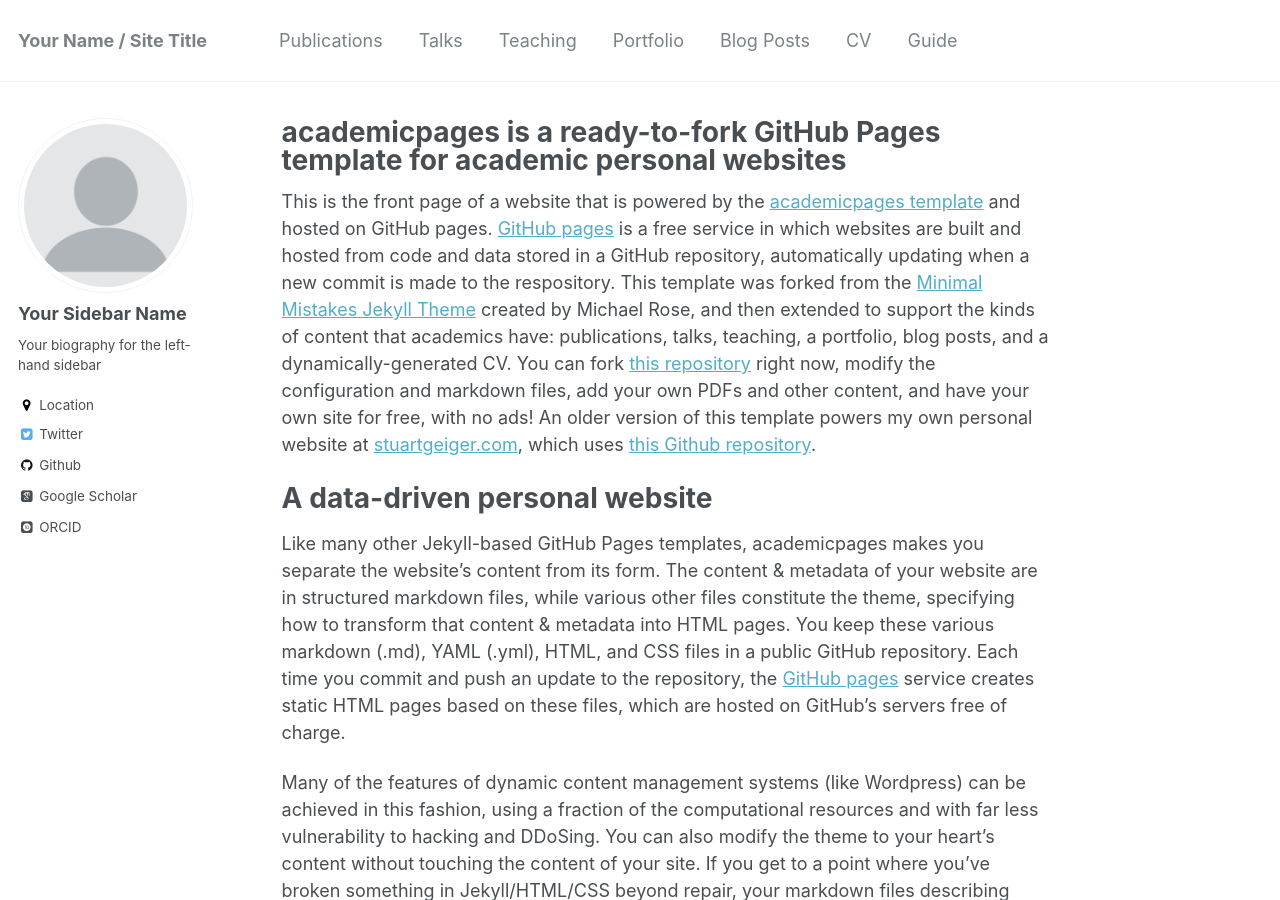
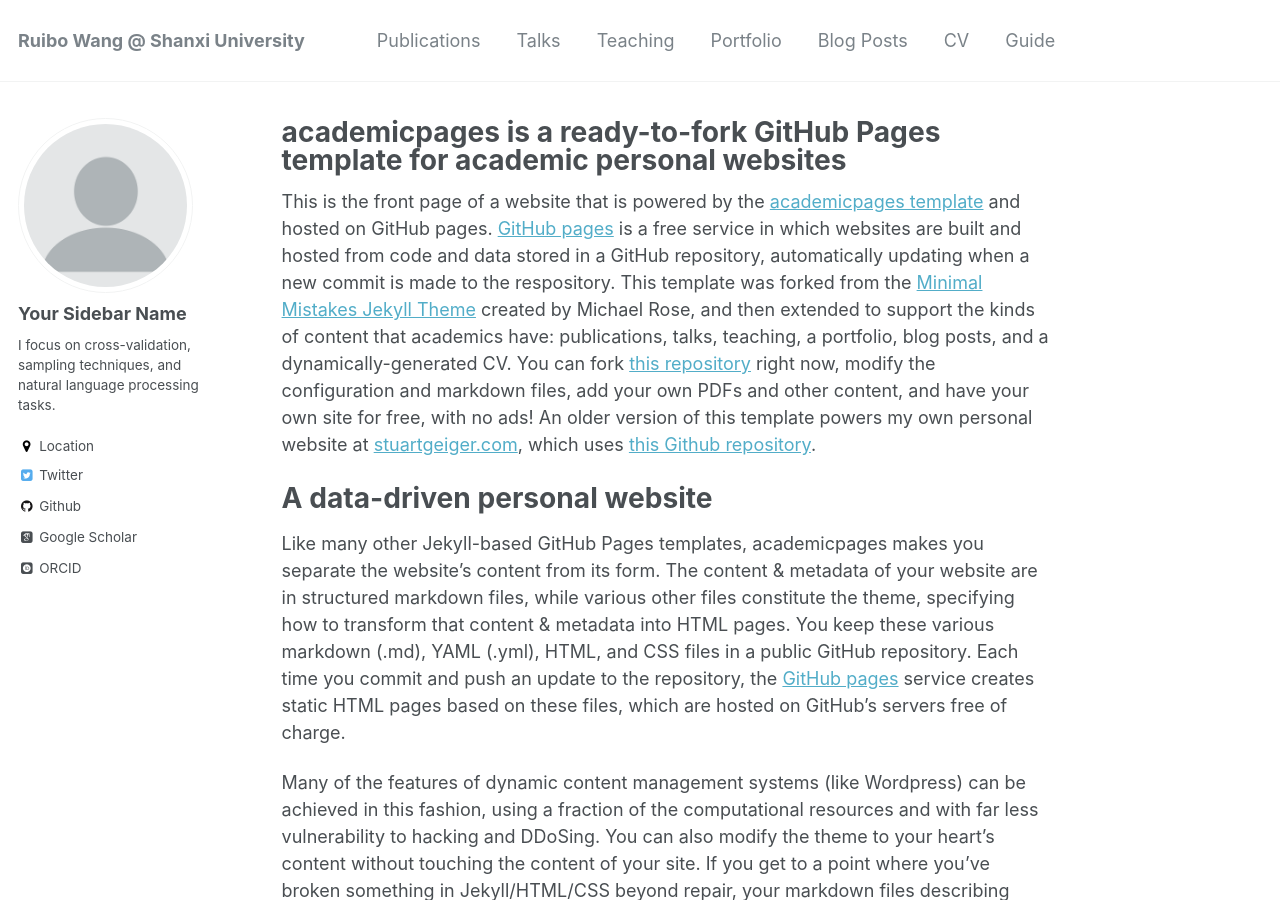
Before and after one commit to RamboWANG/RamboWANG.github.io, a Jekyll site: the page built from _pages/about.md, in a window 1280 px wide and 900 px high. Built offline with Jekyll 4.4.1, drawn with Linux system fonts in a browser that asks for light colours; some web fonts are replaced.

Commit message:
update configuration.

```diff
--- a/_config.yml
+++ b/_config.yml
@@ -7,18 +7,18 @@
 
 # Site Settings
 locale                   : "en-US"
-title                    : "Your Name / Site Title"
+title                    : "Ruibo Wang @ Shanxi University"
 title_separator          : "-"
 name                     : &name "Your Name"
 description              : &description "personal description"
 url                      : https://academicpages.github.io # the base hostname & protocol for your site e.g. "https://mmistakes.github.io"
 baseurl                  : "" # the subpath of your site, e.g. "/blog"
-repository               : "academicpages/academicpages.github.io"
+repository               : "RamboWang/rambowang.github.io"
 teaser                   :  # filename of teaser fallback teaser image placed in /images/, .e.g. "500x300.png"
-breadcrumbs              : false # true, false (default)
+breadcrumbs              : true # true, false (default)
 words_per_minute         : 160
 future                   : true
-read_more                : "disabled" # if enabled, adds "Read more" links to excerpts
+read_more                : "enable" # if enabled, adds "Read more" links to excerpts
 talkmap_link             : false #change to true to add link to talkmap on talks page
 comments:
   provider               : # false (default), "disqus", "discourse", "facebook", "google-plus", "staticman", "custom"
@@ -82,7 +82,7 @@ analytics:
 author:
   name             : "Your Sidebar Name"
   avatar           : "profile.png"
-  bio              : "Your biography for the left-hand sidebar"
+  bio              : "I focus on cross-validation, sampling techniques, and natural language processing tasks."
   location         : "Location"
   employer         :
   googlescholar    : "http://yourfullgooglescholarurl.com"
@@ -100,7 +100,7 @@ author:
   instagram        :
   lastfm           :
   linkedin         :
-  orcid            : "http://orcid.org/yourorcidurl"
+  orcid            : "https://orcid.org/0000-0002-9542-5081"
   pinterest        :
   soundcloud       :
   stackoverflow    : # http://stackoverflow.com/users/123456/username
```
